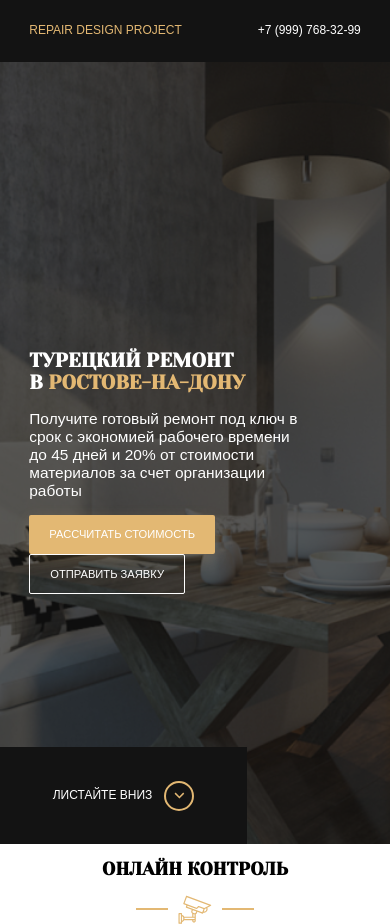
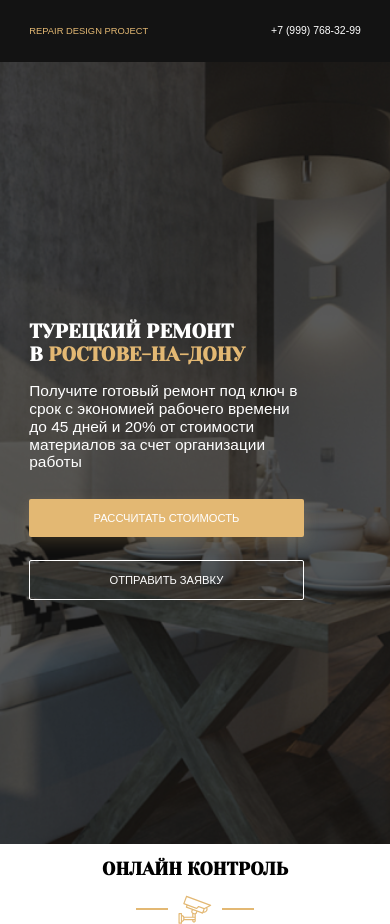
Before and after one commit to VanyaKornev2089/Urok_2, a website: page index.html in a window 390 px wide. Drawn offline with Linux system fonts and the light colour scheme; a web font is replaced by a local one.

Commit message:
Add files via upload

```diff
--- a/sass/_media.sass
+++ b/sass/_media.sass
@@ -23,7 +23,18 @@
     .title
         font-size: 1.64rem
     .hero
-         &__content
+        &__scroll-down
+            display: none
+        &__content
             max-width: 22.86rem
-         &__text
+        &__text
             font-size: 1.29rem
+            margin-bottom: 2.28rem
+        &__button
+            display: block
+            min-width: 22.86rem
+            margin-bottom: 1.85rem
+@media screen and ( max-height: 520px )
+    .hero
+        &__scroll-down
+            display: none
--- a/sass/templates/_header.sass
+++ b/sass/templates/_header.sass
@@ -11,6 +11,7 @@
     justify-content: space-between
     align-items: center
 .logo
+    font-size: 0.781rem
     color: $primary
     text-transform: uppercase
 .nav
@@ -18,9 +19,9 @@
       color: $light
       text-decoration: none
       text-transform: uppercase
-      margin-right: 2.85rem
+      margin-right: 2rem
       transition: color 0.2s
-      font-size: 0.8rem
+      font-size: 0.7rem
       &:hover
           color: $primary
 
@@ -29,3 +30,4 @@
 .contacts
     &__phone
         margin-right: 45px
+        font-size: 0.87rem
--- a/sass/templates/_hero.sass
+++ b/sass/templates/_hero.sass
@@ -38,8 +38,8 @@
         justify-content: center
         left: 0
         bottom: 0
-        min-width: 247px
-        min-height: 97px
+        min-width: 17.6rem
+        min-height: 6.92rem
         background-color: $dark
         text-transform: uppercase
         text-decoration: none
```
Also changed, not shown: css/style.css, 1 other file.
